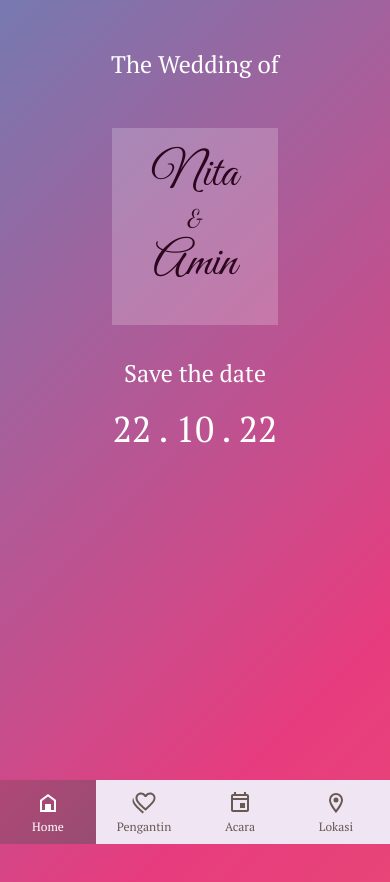
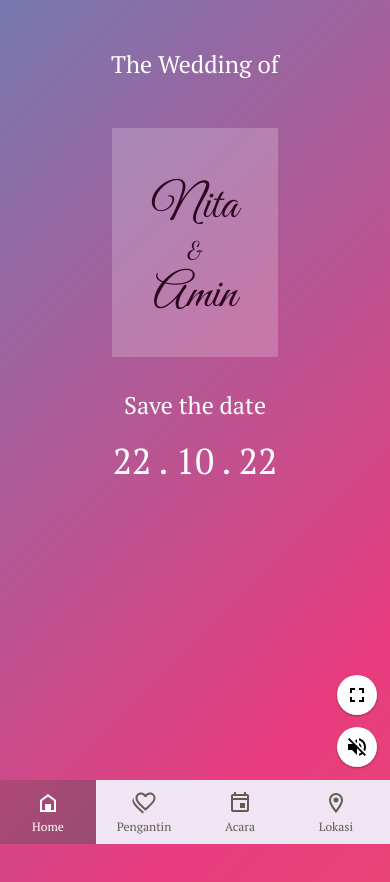
Before and after one commit to aminurmuda/our-wedding, a React (Create React App) app in the folder client/: page / in a window 390 px wide. Shown: the top 882 px of the page. Built offline with nearby package versions, Linux system fonts and the light colour scheme.

Commit message:
feat: add background audio

```diff
--- a/client/src/App.css
+++ b/client/src/App.css
@@ -71,6 +71,19 @@
     background-color: #fcebdd;
     color: #685952;
   }
+
+  .floating-fullscreen-toggle {
+    position: fixed;
+    right: calc(50vw - 240px + 0.5em);
+    bottom: calc(64px + 5em)
+  }
+
+  .floating-audio-toggle {
+    position: fixed;
+    right: calc(50vw - 240px + 0.5em);
+    bottom: calc(64px + 1em)
+  }
+
 }
 
 @media screen and (max-width: 480px) {
@@ -94,6 +107,19 @@
     overflow: auto;
     color: #685952;
   }
+
+  .floating-fullscreen-toggle {
+    position: fixed;
+    right: 1em;
+    bottom: calc(64px + 5em)
+  }
+
+  .floating-audio-toggle {
+    position: fixed;
+    right: 1em;
+    bottom: calc(64px + 1em)
+  }
+
 }
 
 
@@ -245,12 +271,6 @@ p {
 .plain-text {
   text-decoration: none;
   color: inherit;
-}
-
-.floating-fullscreen-toggle {
-  position: fixed;
-   right: calc(50vw - 180px + 0.5em);
-   bottom: calc(64px + 1em)
 }
 
 .font-size-0-5 {
--- a/client/src/App.js
+++ b/client/src/App.js
@@ -2,7 +2,7 @@ import { useState } from 'react'
 import './App.css';
 import Page from './Page'
 import Navbar from './components/Navbar'
-// import Fullscreen from './components/Fullscreen'
+import Fullscreen from './components/Fullscreen'
 import { mdiHomeVariantOutline, mdiMapMarkerOutline, mdiHeartMultipleOutline, mdiCalendarOutline, mdiTextBoxOutline, mdiLogoutVariant } from '@mdi/js';
 import Location from './Location'
 import Pengantin from './Pengantin'
@@ -10,6 +10,7 @@ import Event from './Event'
 import Home from './Home'
 import Adab from './Adab'
 import Closing from './Closing'
+import BackgroundAudio from './components/BackgroundAudio';
 
 function App() {
   const [currentPage, setCurrentPage] = useState('home')
@@ -41,7 +42,8 @@ function App() {
         })}
       </div>
       <Navbar menus={pages} currentPage={currentPage} setCurrentPage={setCurrentPage} />
-      {/* <Fullscreen /> */}
+      <Fullscreen />
+      <BackgroundAudio />
     </div>
   );
 }
--- a/client/src/Home.js
+++ b/client/src/Home.js
@@ -4,7 +4,7 @@ function Home() {
             <div>
                 <p className="font-size-2">The Wedding of</p>
                 <div className="white-background-trans dark-purple mt-3">
-                    <div className="mx-1">
+                    <div className="mx-1 mt-2">
                         <p className="font-size-4 font-2 m-0">
                             Nita
                         </p>
--- /dev/null
+++ b/client/src/components/BackgroundAudio.js
@@ -0,0 +1,52 @@
+import React, { useState, useEffect } from "react";
+import song from './audio.mp3'
+import Icon from '@mdi/react';
+import { mdiVolumeHigh, mdiVolumeOff } from '@mdi/js';
+
+
+const useAudio = url => {
+    const [audio] = useState(new Audio(url));
+    const [playing, setPlaying] = useState(false);
+
+    const toggle = () => setPlaying(!playing);
+
+    useEffect(() => {
+        playing ? audio.play() : audio.pause();
+    },
+        // eslint-disable-next-line react-hooks/exhaustive-deps
+        [playing]
+    );
+
+    useEffect(() => {
+        audio.addEventListener('ended', () => setPlaying(false));
+        return () => {
+            audio.removeEventListener('ended', () => setPlaying(false));
+        };
+        // eslint-disable-next-line react-hooks/exhaustive-deps
+    }, []);
+
+    return [playing, toggle];
+};
+
+const BackgroundAudio = () => {
+    const [playing, toggle] = useAudio(song);
+    const Play = () => {
+        return (<button className="round-button center" onClick={toggle}>
+            <Icon path={mdiVolumeOff} size={1} color="black" />
+        </button>)
+    }
+
+    const Pause = () => {
+        return (<button className="round-button center" onClick={toggle}>
+            <Icon path={mdiVolumeHigh} size={1} color="black" />
+        </button>)
+    }
+
+    return (
+        <div className="floating-audio-toggle">
+            {playing ? <Pause /> : < Play />}
+        </div>
+    )
+};
+
+export default BackgroundAudio;
```
Also changed, not shown: 1 other file (tests, documents, lock files or other folders).
